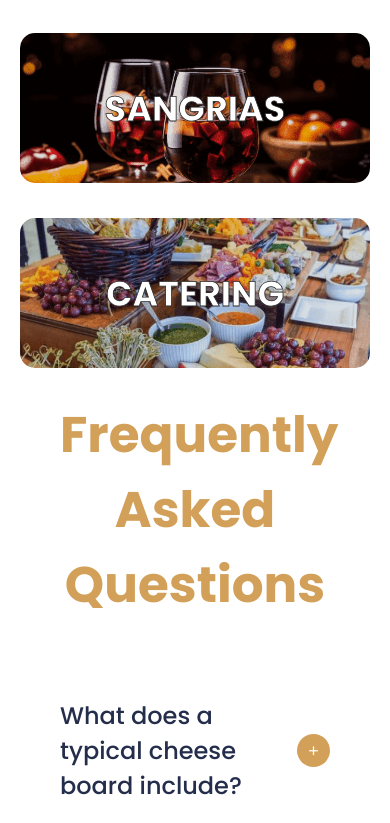
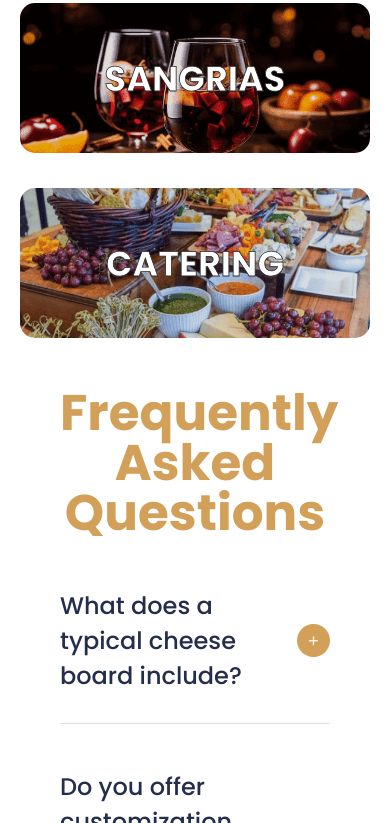
Before and after one commit to Juanhmdev/sondraia-boards, a plain HTML site: page index.html in a window 390 px wide. Shown: the part 2247-3070 px from the top of the page. Drawn offline with nearby package versions, Linux system fonts and the light colour scheme; a web font is replaced by a local one.

Commit message:
correción de titulos en mobile home

```diff
--- a/css/style.css
+++ b/css/style.css
@@ -860,9 +860,16 @@ ul {
 }
 @media (max-width: 460px) {
   .titulo__categorias {
-    margin-top: 240px;
+    margin-top: 260px;
+    line-height: 50px;
     margin-left: 10px;
     margin-right: 10px;
+  }
+  .accordion__title {
+    font-size: 50px;
+    line-height: 50px;
+    margin-bottom: 50px;
+    margin-top: 20px;
   }
   .categories {
     flex-direction: column;
```
